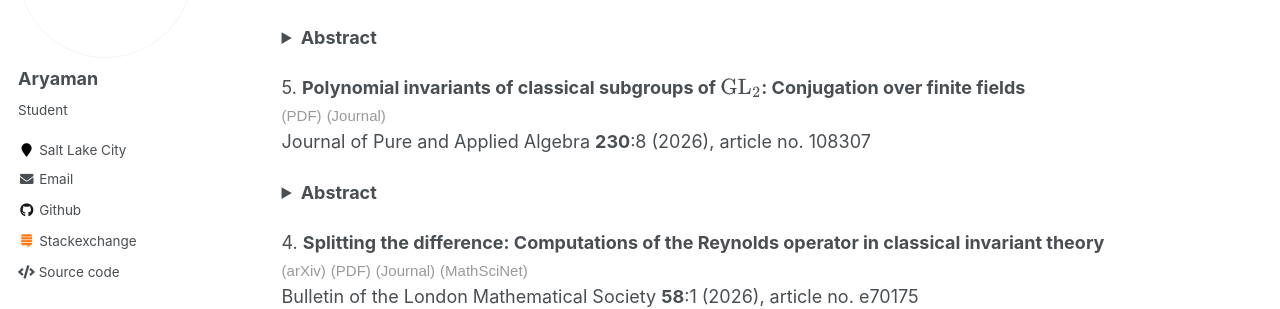
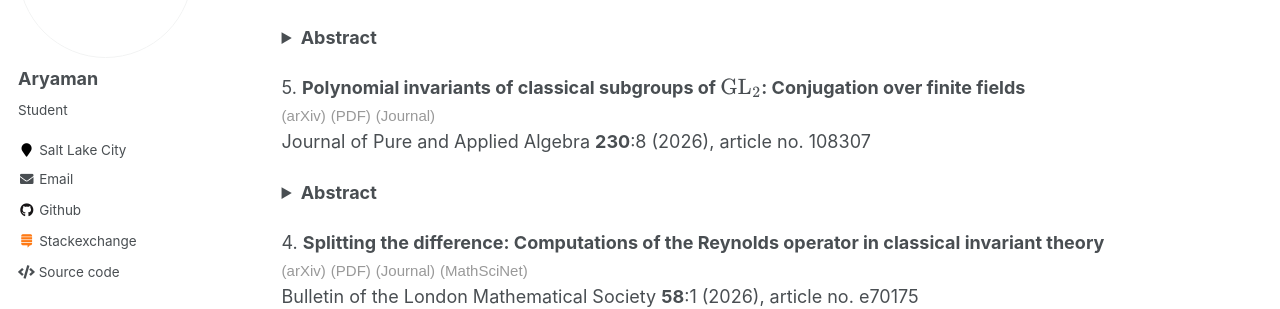
Before and after one commit to aryamanmaithani/math, a Jekyll site: the page built from _pages/papers.html, in a window 1280 px wide and 900 px high, scrolled down 860 px. Shown: the part 153-462 px from the top of the window. Built offline with Jekyll 4.4.1, drawn with Linux system fonts in a browser that asks for light colours; formulas are drawn with MathJax 3.

Commit message:
added arXiv link

```diff
--- a/_pages/papers.html
+++ b/_pages/papers.html
@@ -59,7 +59,7 @@ A monomial ideal $I$ is said to have homological linear quotients if for each $k
 
 <p>
 5. <b>Polynomial invariants of classical subgroups of \(\operatorname{GL}_{2}\): Conjugation over finite fields</b> <br>
- <a href="maithani_conjugation.pdf" target="_blank"><span style="font-family: sans-serif, 'Open Sans';color: #999;font-size: 15px;">(PDF)</span></a> <a href="https://doi.org/10.1016/j.jpaa.2026.108307" target="_blank"><span style="font-family: sans-serif, 'Open Sans';color: #999;font-size: 15px;">(Journal)</span></a> <br>
+ <a href="https://arxiv.org/abs/2501.15080" target="_blank"><span style="font-family: sans-serif, 'Open Sans';color: #999;font-size: 15px;">(arXiv)</span></a> <a href="maithani_conjugation.pdf" target="_blank"><span style="font-family: sans-serif, 'Open Sans';color: #999;font-size: 15px;">(PDF)</span></a> <a href="https://doi.org/10.1016/j.jpaa.2026.108307" target="_blank"><span style="font-family: sans-serif, 'Open Sans';color: #999;font-size: 15px;">(Journal)</span></a> <br>
 Journal of Pure and Applied Algebra <b>230</b>:8 (2026), article no. 108307
 <details> <summary><b>Abstract</b></summary>
 Consider the conjugation action of the general linear group $\operatorname{GL}_{2}(K)$ on the polynomial ring $K[X_{2 \times 2}]$. When $K$ is an infinite field, the ring of invariants is a polynomial ring generated by the trace and the determinant. We describe the ring of invariants when $K$ is a finite field, and show that it is a hypersurface. We also consider the other classical subgroups, and the polynomial rings corresponding to other subspaces of matrices such as the traceless and symmetric matrices. In each case, we show that the invariant ring is either a polynomial ring or a hypersurface.
```
